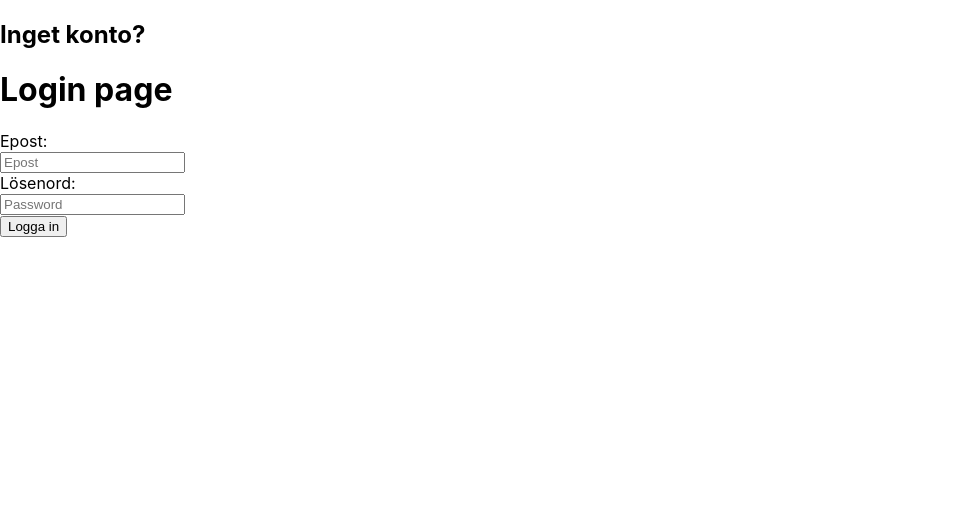
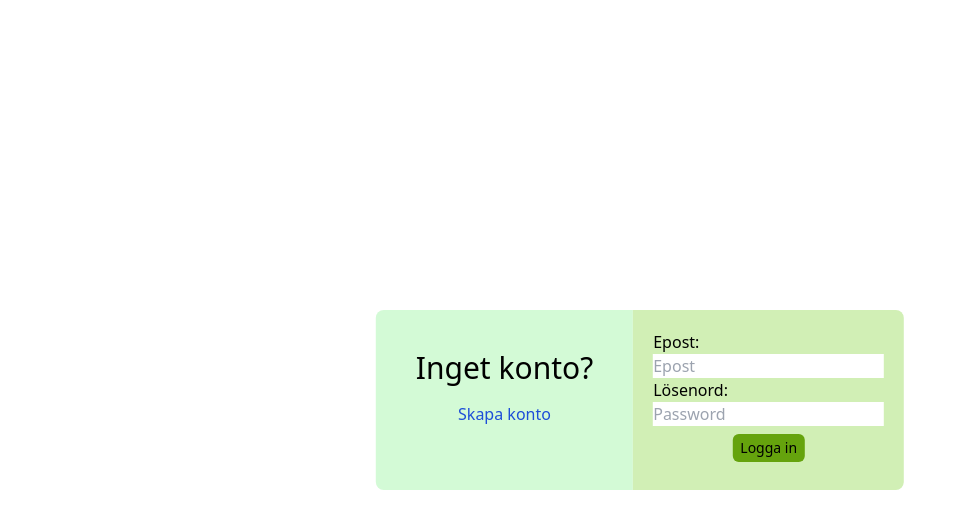
Before and after one commit to anderssundin/Frontend_DT162G_Projekt, a React (Create React App) app in the folder weight-tracker-app/: page / in a window 1280 px wide. Shown: the top 528 px of the page, without its empty margins (0-967 px from the left). Built offline with nearby package versions, Linux system fonts and the light colour scheme.

Commit message:
installerar tailwind och börjar testa styling

```diff
--- a/weight-tracker-app/package.json
+++ b/weight-tracker-app/package.json
@@ -36,6 +36,7 @@
     ]
   },
   "devDependencies": {
-    "react-router-dom": "^6.19.0"
+    "react-router-dom": "^6.19.0",
+    "tailwindcss": "^3.3.5"
   }
 }
--- a/weight-tracker-app/src/index.css
+++ b/weight-tracker-app/src/index.css
@@ -1,13 +1,3 @@
-body {
-  margin: 0;
-  font-family: -apple-system, BlinkMacSystemFont, 'Segoe UI', 'Roboto', 'Oxygen',
-    'Ubuntu', 'Cantarell', 'Fira Sans', 'Droid Sans', 'Helvetica Neue',
-    sans-serif;
-  -webkit-font-smoothing: antialiased;
-  -moz-osx-font-smoothing: grayscale;
-}
-
-code {
-  font-family: source-code-pro, Menlo, Monaco, Consolas, 'Courier New',
-    monospace;
-}
+@tailwind base;
+@tailwind components;
+@tailwind utilities;
--- a/weight-tracker-app/src/pages/Login.js
+++ b/weight-tracker-app/src/pages/Login.js
@@ -1,5 +1,5 @@
 import { useState, useContext, useEffect } from "react";
-import {Context} from '../store/userCredentials';
+import { Context } from '../store/userCredentials';
 import { useNavigate } from "react-router-dom";
 
 const Login = () => {
@@ -57,7 +57,7 @@ const Login = () => {
                 console.log('Fel användarnamn eller lösernord');
             }
         }
-        catch (error){
+        catch (error) {
             console.log(error);
         }
 
@@ -70,12 +70,15 @@ const Login = () => {
     return (
         <>
 
-        <div className="login-container">
-            <div className="login-signup">
-                <h2>Inget konto?</h2>
+            <div className="login-container flex absolute top-1/2 left-1/2 transform -translate-x-1/2 -translate-y-1/2">
+                <div className="login-signup bg-primary-green p-10 rounded-l-lg text-center">
+                    <h2 className=" text-3xl">Inget konto?</h2>
+                    <div className="mt-4 text-blue-700">
+                    <a href="">Skapa konto</a>
                     </div>
-            <div className="login-form">
-            <h1>Login page</h1>
+                </div>
+                <div className="login-form bg-secondary-green p-5 rounded-r-lg">
+
                     <form onSubmit={handleSubmit}>
                         <label htmlFor="email">Epost:</label>
                         <br />
@@ -88,7 +91,9 @@ const Login = () => {
                         {/* Ask for password and save input to constant */}
                         <input type="password" id="password" placeholder="Password" onChange={(e) => setPassword(e.target.value)} />
                         <br />
-                <input type="submit" value={"Logga in"} />
+                        <div className="flex justify-center items-center ">
+                            <input type="submit" value={"Logga in"} className="text-sm bg-lime-600 rounded-md px-2 py-1 mx-4 my-2 transition-all hover:cursor-pointer hover:bg-lime-500" />
+                        </div>
                     </form>
                 </div>
 
--- /dev/null
+++ b/weight-tracker-app/tailwind.config.js
@@ -0,0 +1,15 @@
+/** @type {import('tailwindcss').Config} */
+module.exports = {
+  content: [
+    "./src/**/*.{js,jsx,ts,tsx}",
+  ],
+  theme: {
+    extend: {
+      colors: {
+        "primary-green": "#D3FAD6",
+        "secondary-green": "#D1EFB5",
+      }
+    },
+  },
+  plugins: [],
+}
```
Also changed, not shown: 1 other file (tests, documents, lock files or other folders). Lines whose indentation alone changed are shown as unchanged.
